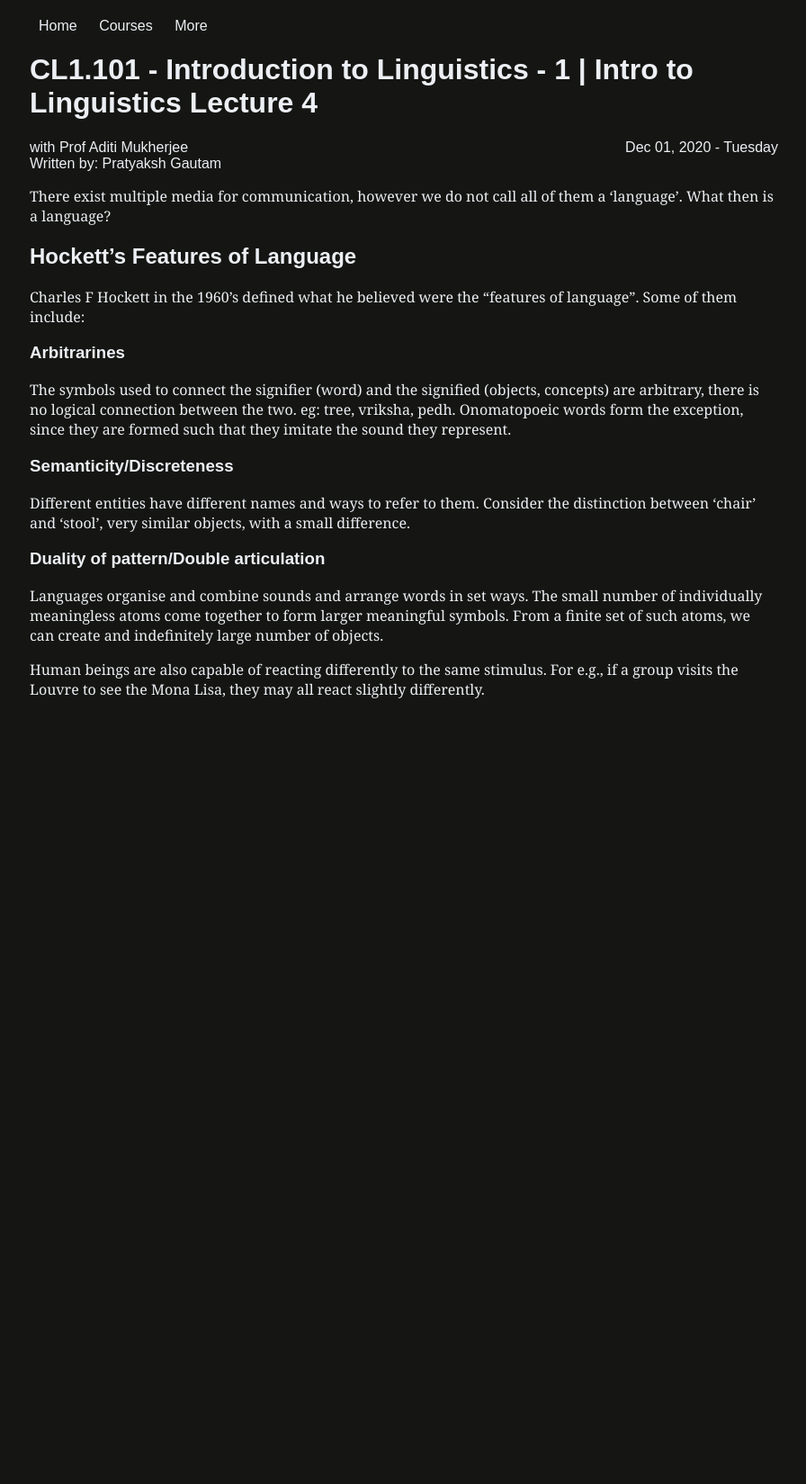
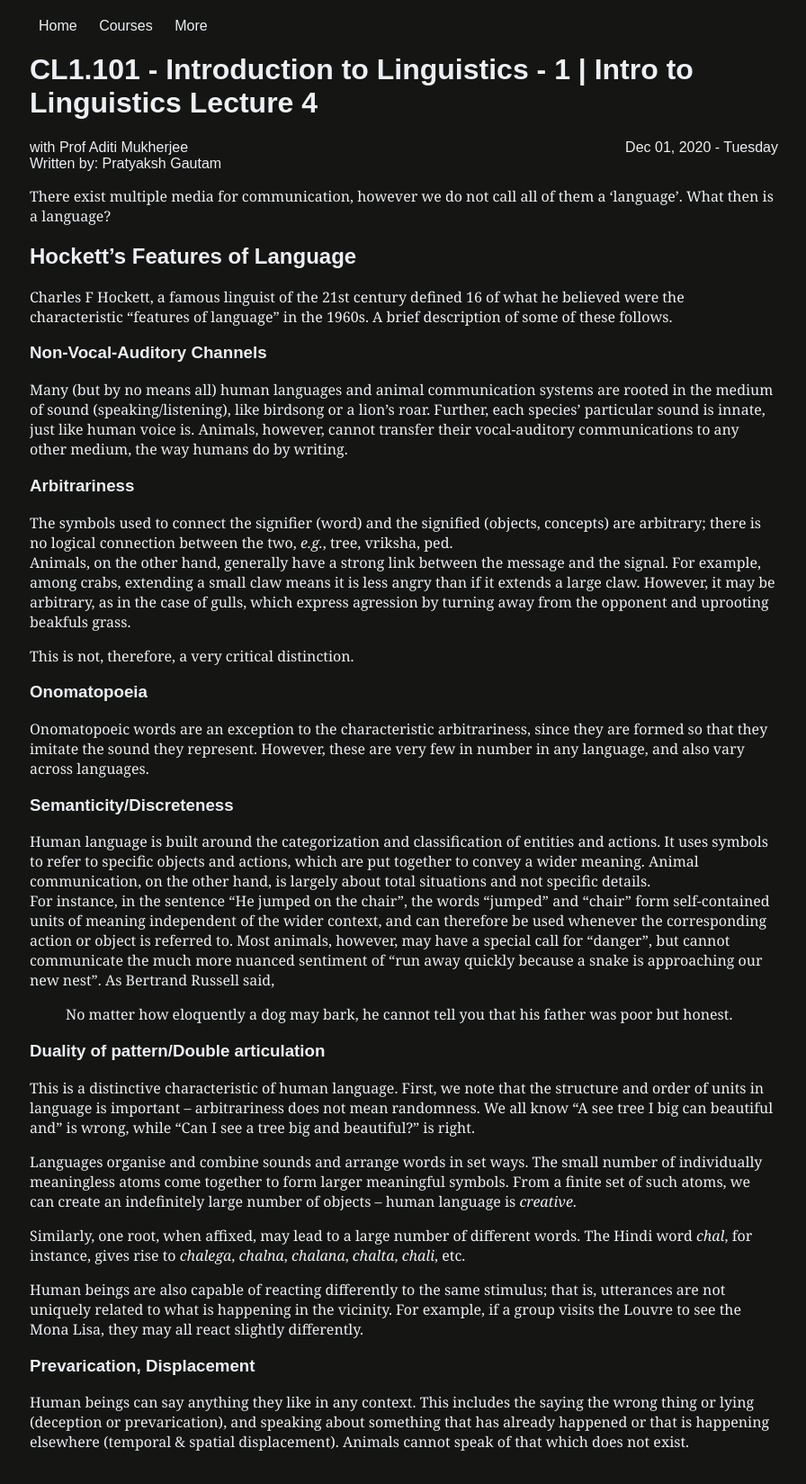
Before and after one commit to iiit-notebook/iiit-notebook.github.io, a Jekyll site: the page built from _posts/2020-12-01-intro-to-ling-4.md, in a window 1280 px wide. Shown: the whole page at 90% size, without its empty margins (191-1087 px from the left). Built offline with Jekyll 4.4.1, drawn with Linux system fonts in a browser that asks for light colours; before the commit the page ends 900 px from its top, so only the background shows below that.

Commit message:
Edited ITL Lec4, added DS Lec32 [the end]

```diff
--- a/_posts/2020-12-01-intro-to-ling-4.md
+++ b/_posts/2020-12-01-intro-to-ling-4.md
@@ -8,17 +8,35 @@ number: 4
 There exist multiple media for communication, however we do not call all of them a 'language'. What then is a language?
 
 ## Hockett's Features of Language
-Charles F Hockett in the 1960's defined what he believed were the ["features of language"](https://en.wikipedia.org/wiki/Hockett%27s_design_features). Some of them include:
+Charles F Hockett, a famous linguist of the 21st century defined 16 of what he believed were the characteristic ["features of language"](https://en.wikipedia.org/wiki/Hockett%27s_design_features) in the 1960s. A brief description of some of these follows.
 
-### Arbitrarines
-The symbols used to connect the signifier (word) and the signified (objects, concepts) are arbitrary, there is no logical connection between the two. eg: tree, vriksha, pedh.
-Onomatopoeic words form the exception, since they are formed such that they imitate the sound they represent.
+### Non-Vocal-Auditory Channels
+Many (but by no means all) human languages and animal communication systems are rooted in the medium of sound (speaking/listening), like birdsong or a lion's roar. Further, each species' particular sound is innate, just like human voice is. Animals, however, cannot transfer their vocal-auditory communications to any other medium, the way humans do by writing.
+
+### Arbitrariness
+The symbols used to connect the signifier (word) and the signified (objects, concepts) are arbitrary; there is no logical connection between the two, *e.g.*, tree, vriksha, ped.
+Animals, on the other hand, generally have a strong link between the message and the signal. For example, among crabs, extending a small claw means it is less angry than if it extends a large claw. However, it may be arbitrary, as in the case of gulls, which express agression by turning away from the opponent and uprooting beakfuls grass.
+
+This is not, therefore, a very critical distinction.
+
+### Onomatopoeia
+Onomatopoeic words are an exception to the characteristic arbitrariness, since they are formed so that they imitate the sound they represent. However, these are very few in number in any language, and also vary across languages.
 
 ### Semanticity/Discreteness
-Different entities have different names and ways to refer to them. Consider the distinction between 'chair' and 'stool', very similar objects, with a small difference.
+Human language is built around the categorization and classification of entities and actions. It uses symbols to refer to specific objects and actions, which are put together to convey a wider meaning. Animal communication, on the other hand, is largely about total situations and not specific details.
+For instance, in the sentence "He jumped on the chair", the words "jumped" and "chair" form self-contained units of meaning independent of the wider context, and can therefore be used whenever the corresponding action or object is referred to. Most animals, however, may have a special call for "danger", but cannot communicate the much more nuanced sentiment of "run away quickly because a snake is approaching our new nest". As Bertrand Russell said,
+
+> No matter how eloquently a dog may bark, he cannot tell you that his father was poor but honest.
 
 ### Duality of pattern/Double articulation
+This is a distinctive characteristic of human language. First, we note that the structure and order of units in language is important – arbitrariness does not mean randomness. We all know "A see tree I big can beautiful and" is wrong, while "Can I see a tree big and beautiful?" is right.
+
 Languages organise and combine sounds and arrange words in set ways. The small number of individually meaningless atoms come together to form larger meaningful symbols.
-From a finite set of such atoms, we can create and indefinitely large number of objects.
+From a finite set of such atoms, we can create an indefinitely large number of objects – human language is *creative*.
 
-Human beings are also capable of reacting differently to the same stimulus. For e.g., if a group visits the Louvre to see the Mona Lisa, they may all react slightly differently.
+Similarly, one root, when affixed, may lead to a large number of different words. The Hindi word *chal*, for instance, gives rise to *chalega*, *chalna*, *chalana*, *chalta*, *chali*, etc.
+
+Human beings are also capable of reacting differently to the same stimulus; that is, utterances are not uniquely related to what is happening in the vicinity. For example, if a group visits the Louvre to see the Mona Lisa, they may all react slightly differently.
+
+### Prevarication, Displacement
+Human beings can say anything they like in any context. This includes the saying the wrong thing or lying (deception or prevarication), and speaking about something that has already happened or that is happening elsewhere (temporal & spatial displacement). Animals cannot speak of that which does not exist.
```
Also changed, not shown: _posts/2020-11-30-c-pro-lecture-32.md (+2 -2 lines), _posts/2020-12-01-ds-lecture-32.md (added, +49 -0 lines), 1 other file.
